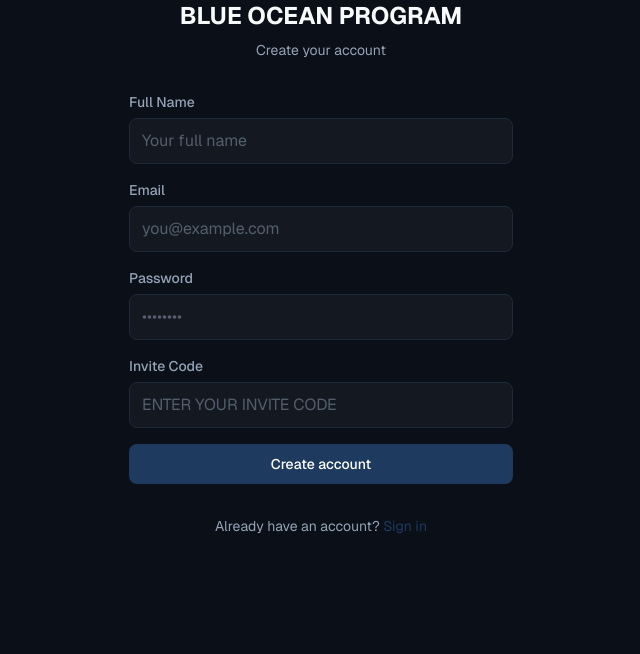
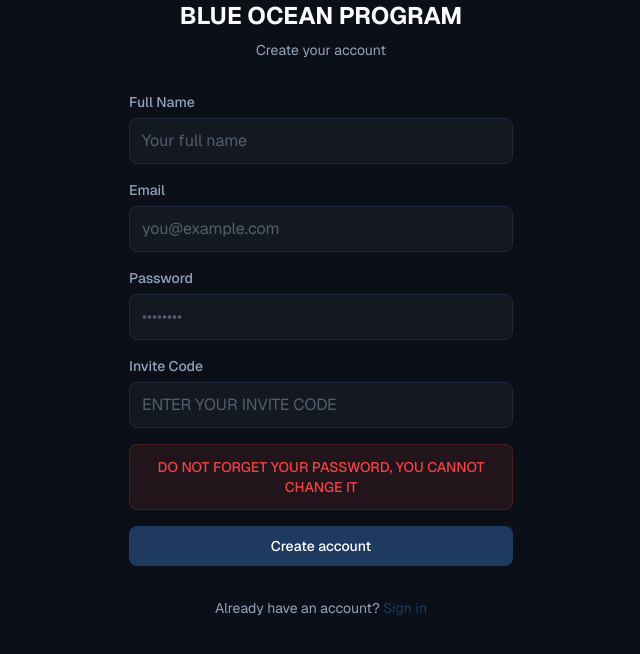
Before and after one commit to austinbathija/blueoceanmentorship, a Next.js app: page /signup in a window 1280 px wide. Shown: the top 654 px of the page, without its empty margins (319-959 px from the left). Built offline with nearby package versions, Linux system fonts and the light colour scheme; no server answers.

Commit message:
Add password warning on signup page
https://claude.ai/code/session_01WQDubF79mKbeWp61ZWRw3J

```diff
--- a/src/app/signup/page.tsx
+++ b/src/app/signup/page.tsx
@@ -99,6 +99,10 @@ function SignupForm() {
             />
           </div>
 
+          <div className="rounded-lg bg-danger/10 border border-danger/20 px-4 py-3 text-sm text-danger font-medium text-center">
+            DO NOT FORGET YOUR PASSWORD, YOU CANNOT CHANGE IT
+          </div>
+
           <button
             type="submit"
             disabled={loading}
```
